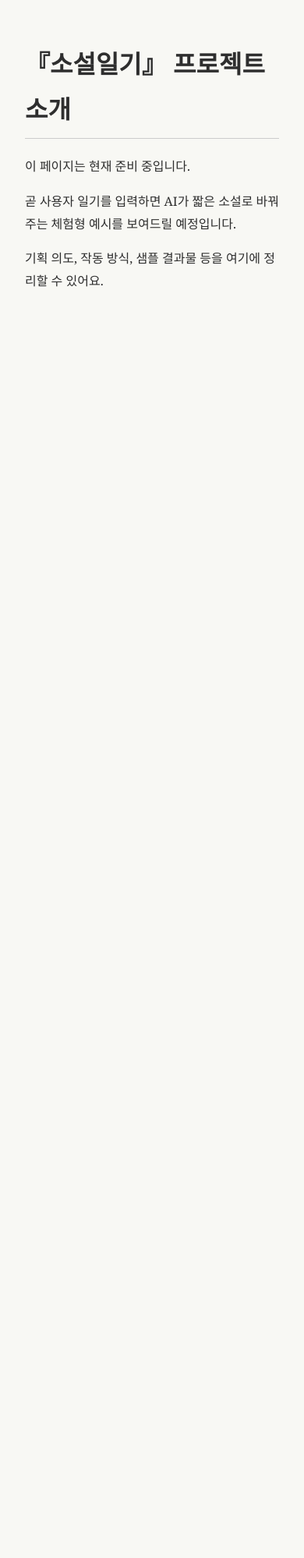
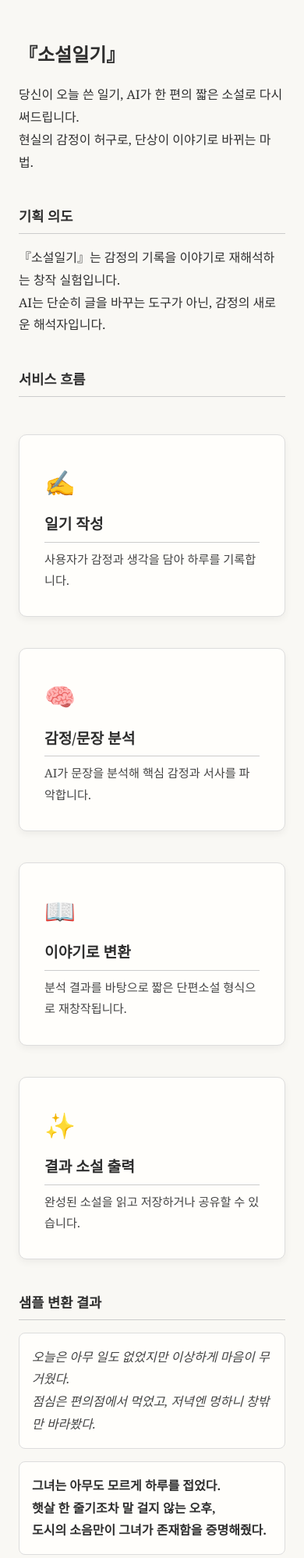
Before and after one commit to Yul-Ha/lucir-hikaru, a plain HTML site: page novel-diary.html in a window 390 px wide. Shown: the top 1998 px of the page at 78% size. Before the commit the page ends 844 px from the top, so only its background shows below. Drawn offline with Linux system fonts and the light colour scheme.

Commit message:
Add files via upload

```diff
--- a/novel-diary.html
+++ b/novel-diary.html
@@ -1,38 +1,187 @@
+
 <!DOCTYPE html>
 <html lang="ko">
 <head>
   <meta charset="UTF-8" />
   <meta name="viewport" content="width=device-width, initial-scale=1.0" />
-  <title>소설일기 | 하율의 포트폴리오</title>
+  <title>『소설일기』 | 하율의 포트폴리오</title>
   <style>
     body {
       font-family: 'Georgia', serif;
-      background-color: #f8f8f4;
+      background-color: #f9f8f4;
       color: #2e2e2e;
       margin: 0;
-      padding: 2rem;
+      padding: 0;
       line-height: 1.8;
     }
+
     .container {
       max-width: 800px;
       margin: auto;
+      padding: 2rem 1.5rem;
     }
+
     h1 {
       font-size: 2rem;
+      margin-bottom: 1rem;
+    }
+
+    h2 {
+      font-size: 1.3rem;
+      margin-top: 2.5rem;
       border-bottom: 1px solid #ccc;
-      padding-bottom: 0.5rem;
+      padding-bottom: 0.3rem;
     }
-    p {
+
+    .box {
+      background-color: #fffefb;
+      border: 1px solid #ddd;
+      padding: 1rem;
       margin-top: 1rem;
+      border-radius: 8px;
+    }
+
+    .diary {
+      font-style: italic;
+      color: #444;
+    }
+
+    .fiction {
+      font-weight: bold;
+    }
+
+    /* Scroll-based flow styles */
+    .flow-section {
+      margin-top: 3rem;
+    }
+
+    .step {
+      opacity: 0;
+      transform: translateY(40px);
+      transition: all 0.6s ease-out;
+      background-color: #fffefb;
+      border: 1px solid #ddd;
+      border-radius: 10px;
+      padding: 2rem;
+      margin-bottom: 2.5rem;
+      box-shadow: 0 4px 10px rgba(0,0,0,0.05);
+    }
+
+    .step.visible {
+      opacity: 1;
+      transform: translateY(0);
+    }
+
+    .step h2 {
+      font-size: 1.4rem;
+      margin: 0 0 0.5rem;
+    }
+
+    .step p {
+      font-size: 1rem;
+      margin: 0;
+      color: #444;
+    }
+
+    .icon {
+      font-size: 2rem;
+      margin-bottom: 0.5rem;
+      display: block;
+    }
+
+    a {
+      color: #2e2e2e;
+      text-decoration: underline;
+    }
+
+    @media (max-width: 600px) {
+      h1 {
+        font-size: 1.5rem;
+      }
+
+      h2 {
+        font-size: 1.1rem;
+      }
+
+      .step h2 {
+        font-size: 1.2rem;
+      }
+
+      .step p {
+        font-size: 0.95rem;
+      }
     }
   </style>
 </head>
 <body>
   <div class="container">
-    <h1>『소설일기』 프로젝트 소개</h1>
-    <p>이 페이지는 현재 준비 중입니다.</p>
-    <p>곧 사용자 일기를 입력하면 AI가 짧은 소설로 바꿔주는 체험형 예시를 보여드릴 예정입니다.</p>
-    <p>기획 의도, 작동 방식, 샘플 결과물 등을 여기에 정리할 수 있어요.</p>
+    <h1>『소설일기』</h1>
+    <p>당신이 오늘 쓴 일기, AI가 한 편의 짧은 소설로 다시 써드립니다.<br />
+    현실의 감정이 허구로, 단상이 이야기로 바뀌는 마법.</p>
+
+    <h2>기획 의도</h2>
+    <p>『소설일기』는 감정의 기록을 이야기로 재해석하는 창작 실험입니다.<br>
+    AI는 단순히 글을 바꾸는 도구가 아닌, 감정의 새로운 해석자입니다.</p>
+
+    <h2>서비스 흐름</h2>
+    <div class="flow-section">
+      <div class="step">
+        <span class="icon">✍️</span>
+        <h2>일기 작성</h2>
+        <p>사용자가 감정과 생각을 담아 하루를 기록합니다.</p>
+      </div>
+      <div class="step">
+        <span class="icon">🧠</span>
+        <h2>감정/문장 분석</h2>
+        <p>AI가 문장을 분석해 핵심 감정과 서사를 파악합니다.</p>
+      </div>
+      <div class="step">
+        <span class="icon">📖</span>
+        <h2>이야기로 변환</h2>
+        <p>분석 결과를 바탕으로 짧은 단편소설 형식으로 재창작됩니다.</p>
+      </div>
+      <div class="step">
+        <span class="icon">✨</span>
+        <h2>결과 소설 출력</h2>
+        <p>완성된 소설을 읽고 저장하거나 공유할 수 있습니다.</p>
+      </div>
+    </div>
+
+    <h2>샘플 변환 결과</h2>
+    <div class="box diary">
+      오늘은 아무 일도 없었지만 이상하게 마음이 무거웠다.<br>
+      점심은 편의점에서 먹었고, 저녁엔 멍하니 창밖만 바라봤다.
+    </div>
+    <div class="box fiction">
+      그녀는 아무도 모르게 하루를 접었다.<br>
+      햇살 한 줄기조차 말 걸지 않는 오후,<br>
+      도시의 소음만이 그녀가 존재함을 증명해줬다.
+    </div>
+
+    <h2>수익화 시나리오</h2>
+    <ul>
+      <li><strong>작가 구독 시스템:</strong> 독자들이 선호 작가를 구독하고, 매주 새로운 소설일기를 받아보는 유료 구독 모델.</li>
+      <li><strong>NFT 발행:</strong> 생성된 소설일기를 NFT로 발행하여 감정 기록의 소유권을 디지털 자산화.</li>
+      <li><strong>출판 연계:</strong> 우수한 시나리오를 선별하여 종이책 또는 전자책으로 출판하는 프로젝트화.</li>
+    </ul>
+
+    <h2>※ 현재 서비스는 기획 중입니다</h2>
+    <p>향후: 일기 입력 → AI 소설 변환 → 다운로드 기능 등이 추가될 예정입니다.</p>
+
+    <p><a href="./index.html">← 포트폴리오 메인으로 돌아가기</a></p>
   </div>
+
+  <script>
+    const steps = document.querySelectorAll('.step');
+    const observer = new IntersectionObserver(entries => {
+      entries.forEach(entry => {
+        if (entry.isIntersecting) {
+          entry.target.classList.add('visible');
+        }
+      });
+    }, { threshold: 0.3 });
+
+    steps.forEach(step => observer.observe(step));
+  </script>
 </body>
 </html>
```
